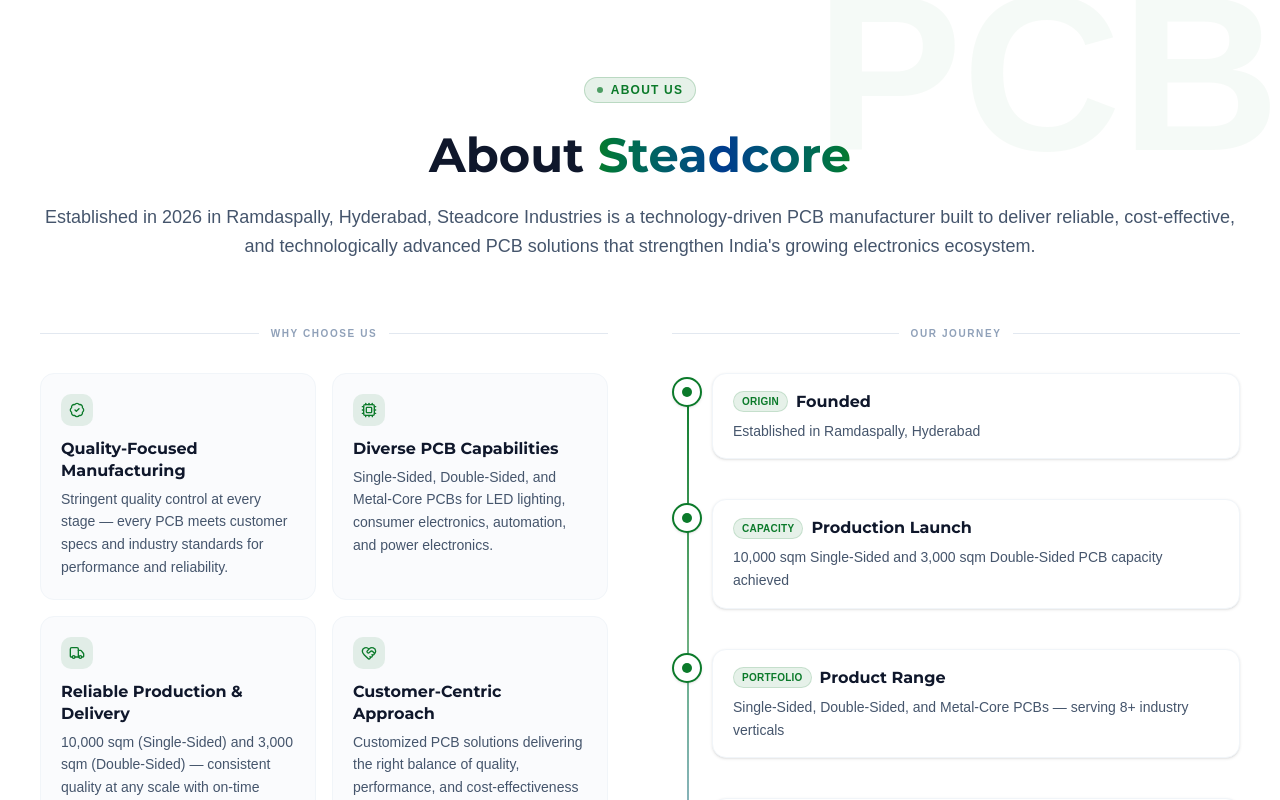
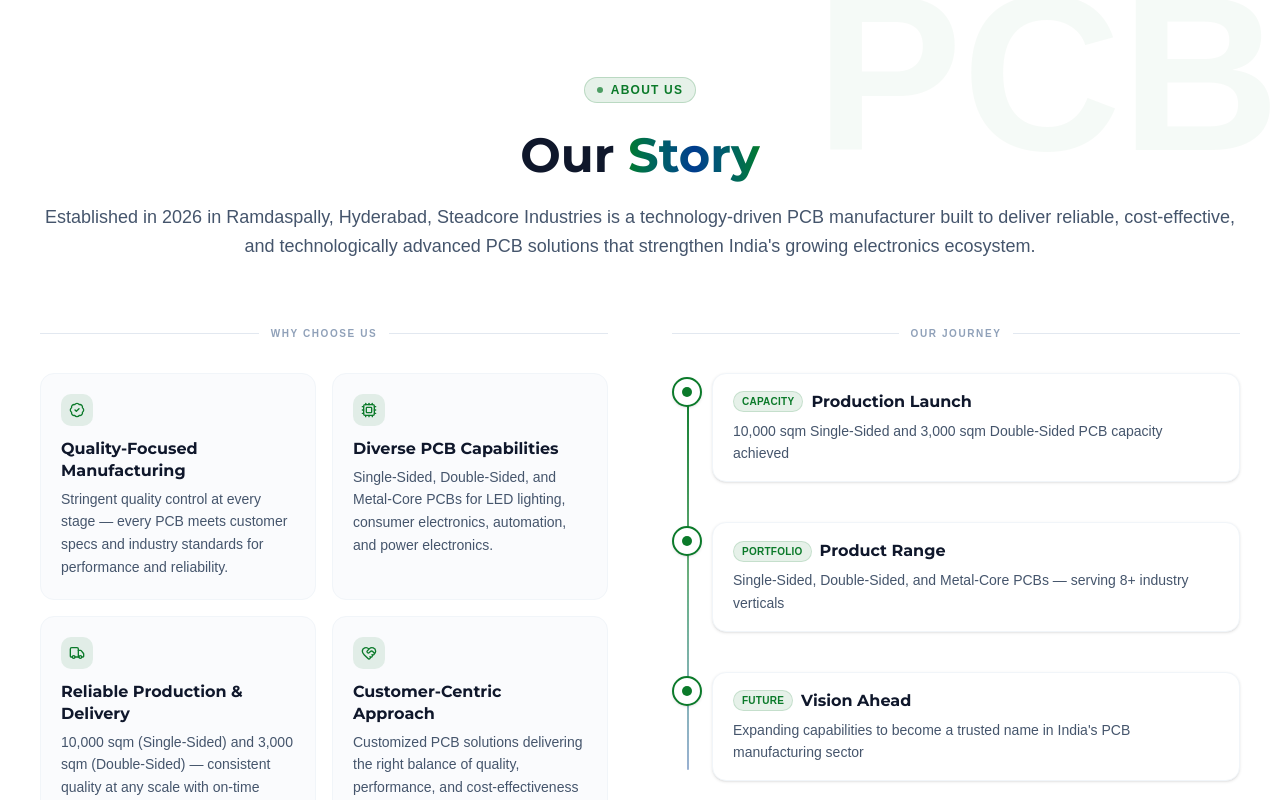
Before and after one commit to Suri1995/steadcore-website, a Next.js app: page / in a window 1280 px wide. Shown: the part 820-1620 px from the top of the page. Built offline with nearby package versions, Linux system fonts and the light colour scheme.

Commit message:
changes on 3rd july updated

```diff
--- a/app/careers/components/CareersHero.tsx
+++ b/app/careers/components/CareersHero.tsx
@@ -295,7 +295,7 @@
                     className="inline-flex items-center gap-2 rounded-md border border-border bg-transparent px-6 py-3 text-sm font-medium text-foreground transition-all hover:bg-muted hover:-translate-y-0.5 active:scale-[0.97] focus-visible:outline focus-visible:outline-2 focus-visible:outline-offset-2 focus-visible:outline-ring"
                   >
                     <MailIcon className="w-4 h-4" />
-                    Send a speculative CV
+                    Send your CV
                   </a>
                 </div>
               </div>
--- a/app/careers/components/CareersRoles.tsx
+++ b/app/careers/components/CareersRoles.tsx
@@ -458,7 +458,7 @@
               className="flex-shrink-0 inline-flex items-center gap-2 rounded-lg border-2 border-primary/30 bg-transparent px-5 py-2.5 text-sm font-semibold text-primary transition-all duration-200 hover:bg-primary hover:text-primary-foreground hover:border-primary active:scale-[0.97] focus-visible:outline focus-visible:outline-2 focus-visible:outline-offset-2 focus-visible:outline-ring"
             >
               <MailIcon className="w-4 h-4" />
-              Send speculative CV
+              Send your CV
               <ChevronRightIcon className="w-3.5 h-3.5" />
             </a>
           </div>
--- a/components/sections/About.tsx
+++ b/components/sections/About.tsx
@@ -42,11 +42,6 @@
 ];
 
 const milestones = [
-  {
-    title: 'Founded',
-    desc: 'Established in Ramdaspally, Hyderabad',
-    tag: 'Origin',
-  },
   {
     title: 'Production Launch',
     desc: '10,000 sqm Single-Sided and 3,000 sqm Double-Sided PCB capacity achieved',
@@ -119,8 +114,8 @@
                 About Us
               </span>
               <h2 className="text-4xl md:text-5xl font-bold font-montserrat mt-3">
-                <span className="text-slate-900 dark:text-white">About </span>
-                <span className="gradient-text">Steadcore</span>
+                <span className="text-slate-900 dark:text-white">Our </span>
+                <span className="gradient-text">Story</span>
               </h2>
               <p className="text-lg text-slate-600 dark:text-slate-300 leading-relaxed mt-6">
                 Established in 2026 in Ramdaspally, Hyderabad, Steadcore Industries is a
--- a/components/sections/CTA.tsx
+++ b/components/sections/CTA.tsx
@@ -16,7 +16,7 @@
 
         <ScrollReveal animation="slide-up" delay={100}>
           <p className="text-lg md:text-xl mb-8 text-white/90 leading-relaxed max-w-2xl mx-auto">
-            Join hundreds of leading companies that trust PCBTech for their circuit board manufacturing needs. Let&apos;s build the future together.
+            Join hundreds of leading companies that trust <span className='font-semibold text-[#23ea5b]'>Steadcore </span>for their circuit board manufacturing needs. Let&apos;s build the future together.
           </p>
         </ScrollReveal>
 
```
